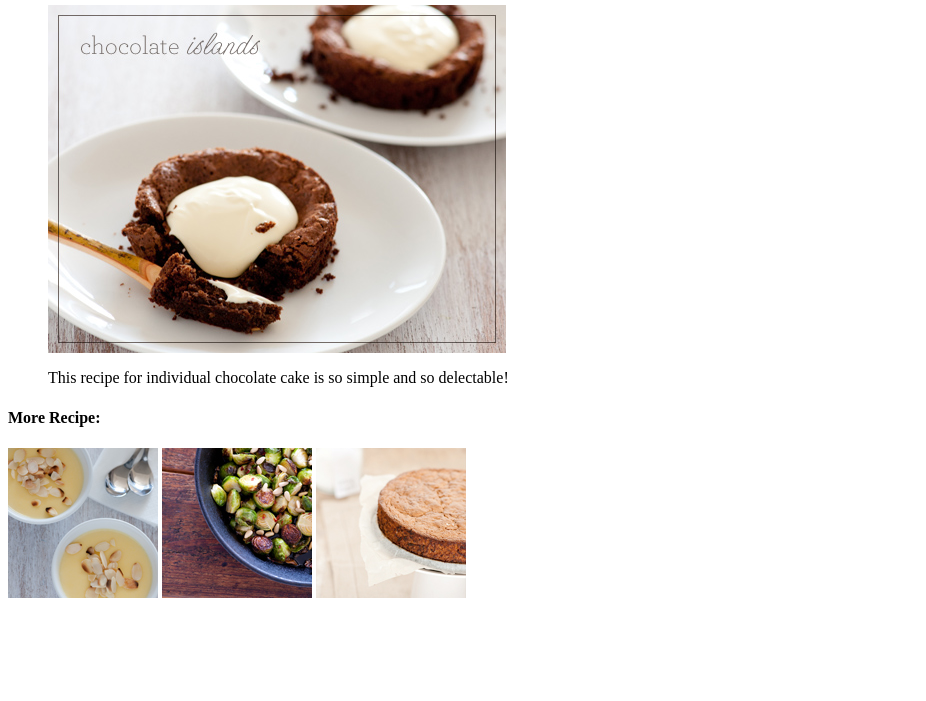
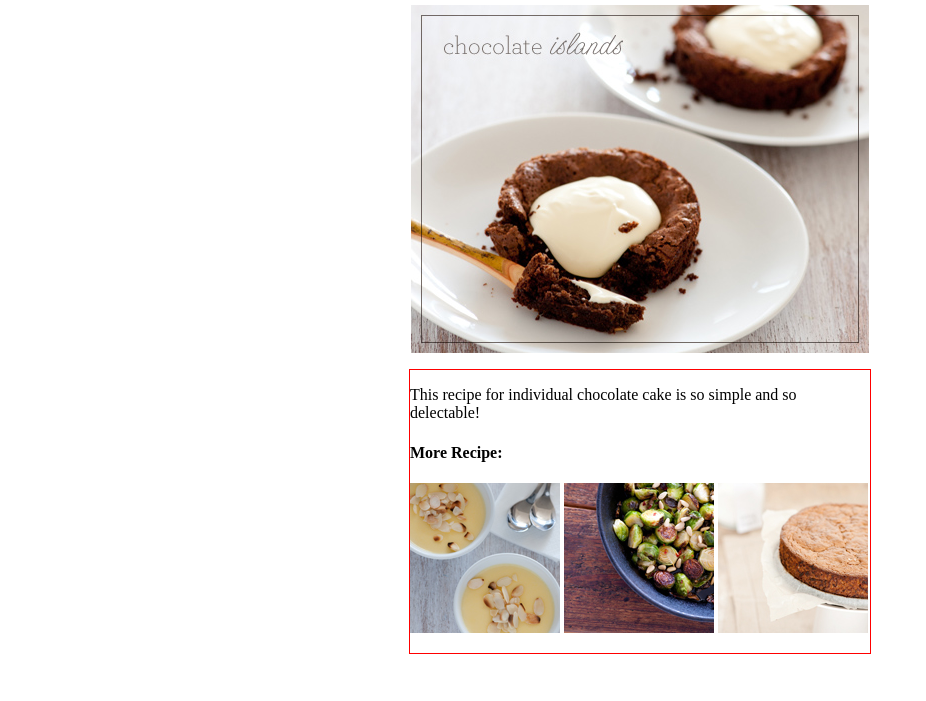
Before and after one commit to farbodeg/images, a plain HTML site: page Images/index.html in a window 1280 px wide. Shown: the part 99-800 px from the top of the page, without its empty margins (0-926 px from the left). Drawn offline with Linux system fonts and the light colour scheme.

Commit message:
Second Version with CSS Code

```diff
--- a/Images/index.html
+++ b/Images/index.html
@@ -1,6 +1,28 @@
 <html>
 <head>
   <title>Images</title>
+
+  <style media="screen">
+
+    img{
+      display: block;
+      margin: auto;
+      max-width: 100%;
+    }
+
+    div {
+      width: 460px;
+      margin: auto;
+      border: 1px red solid;
+    }
+
+    div img {
+      display: inline;
+    }
+
+  </style>
+
+
 </head>
 <body>
   <h1>
@@ -8,17 +30,25 @@
   </h1>
   <figure>
     <img src="chocolate-islands.jpg" alt="Chocolate Islands" title="Chocolate Islands Individual Cakes">
+
+  </figure>
+
+  <div>
+
     <p>
       <figcaption>
         This recipe for individual chocolate cake is so simple and so delectable!
       </figcaption>
     </p>
-  </figure>
-  <h4>More Recipe:</h4>
-  <p>
-    <img src="lemon-posset.jpg" alt="Lemon Posset" title="Lemon Posset Dessert">
-    <img src="roasted-brussel-sprouts.jpg" alt="Roasted Brussel Sprouts" title="Roasted Brussel Sprouts Side Dish">
-    <img src="zucchini-cake.jpg" alt="Zucchini Cake" title="Zucchini Cake No Frosting">
+
+    <h4>More Recipe:</h4>
+    <p>
+      <img src="lemon-posset.jpg" alt="Lemon Posset" title="Lemon Posset Dessert">
+      <img src="roasted-brussel-sprouts.jpg" alt="Roasted Brussel Sprouts" title="Roasted Brussel Sprouts Side Dish">
+      <img src="zucchini-cake.jpg" alt="Zucchini Cake" title="Zucchini Cake No Frosting">
   </p>
+
+</div>
+
 </body>
 </html>
```
